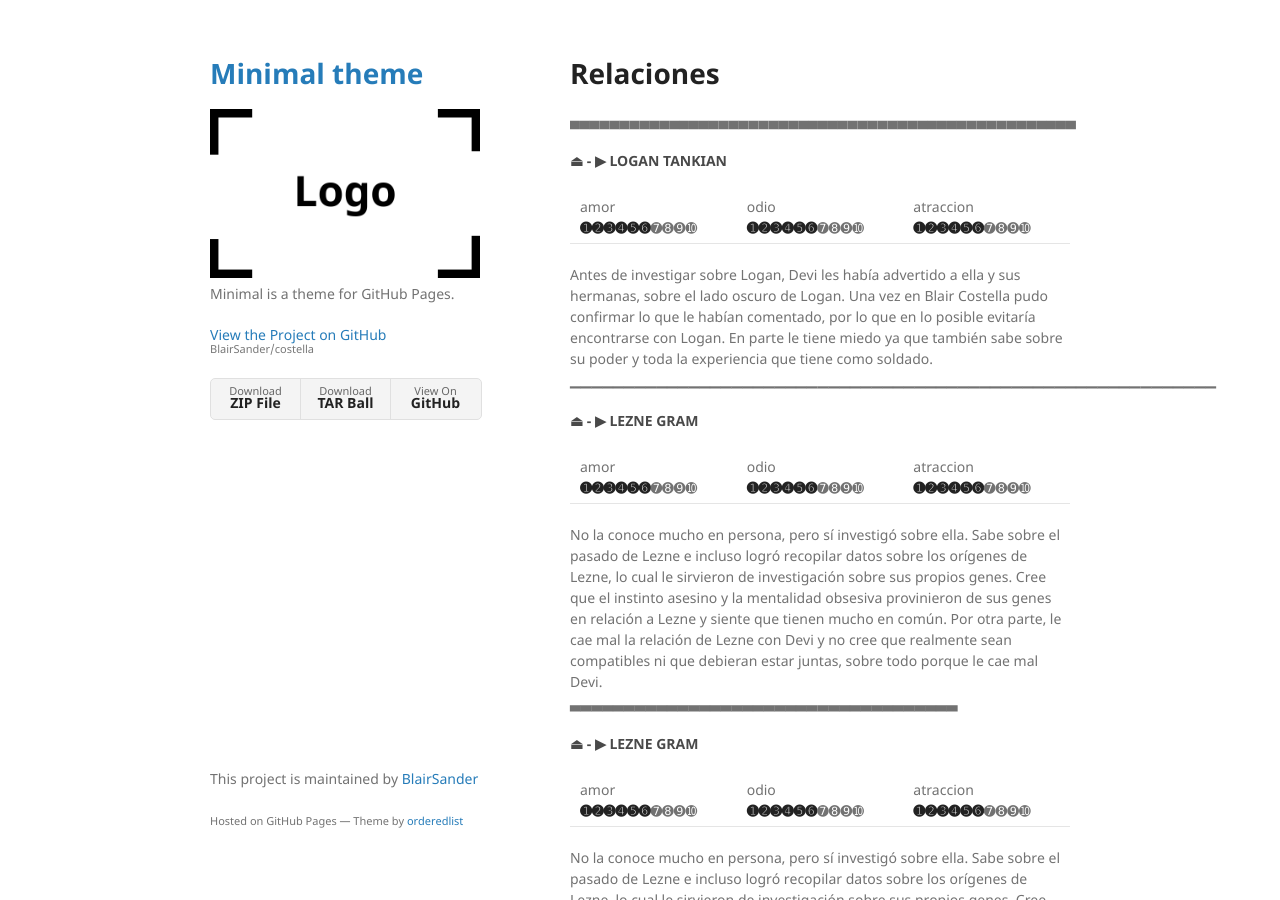
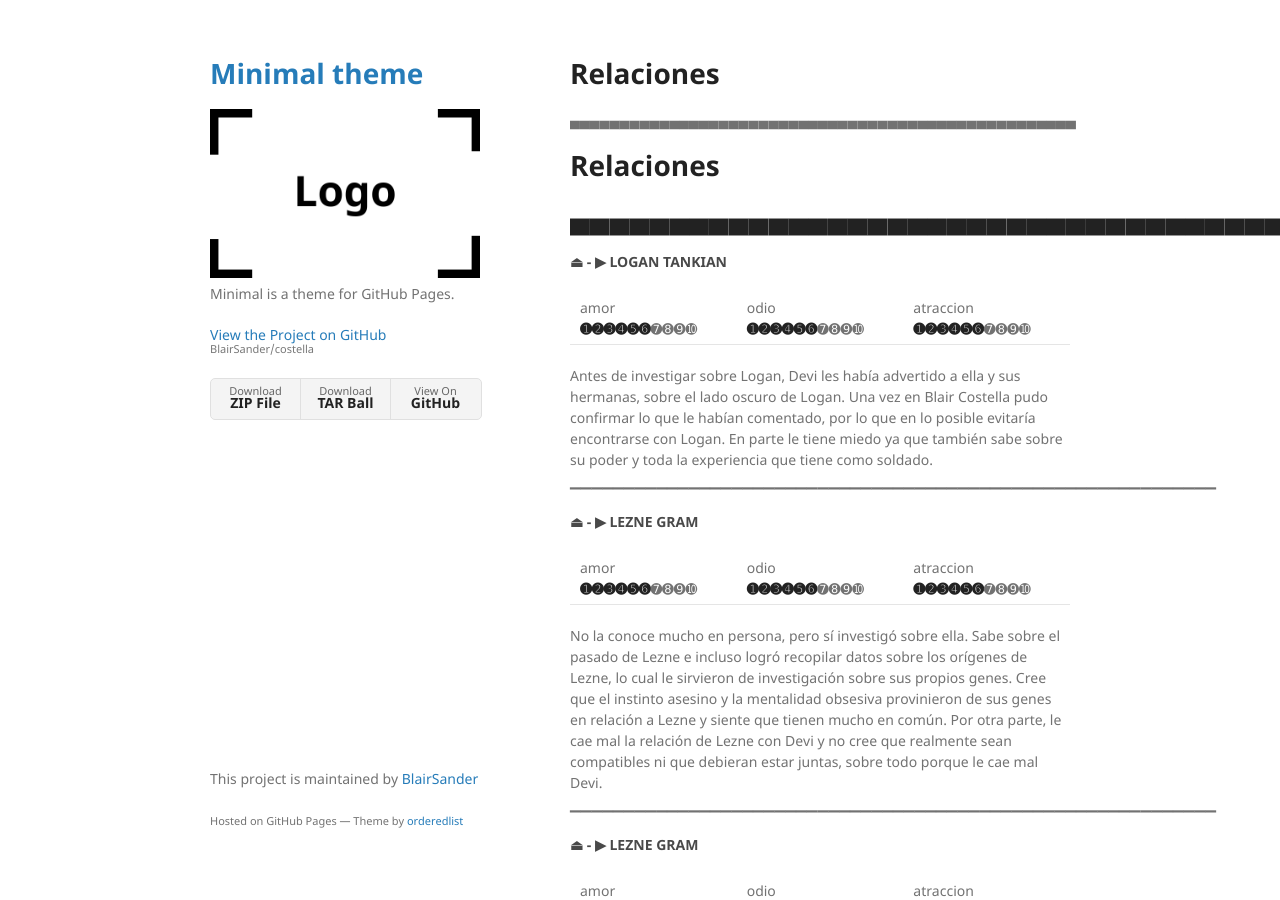
Before and after one commit to BlairSander/costella, a Jekyll site: the page built from relaciones.md, in a window 1280 px wide and 900 px high. Built offline with Jekyll 4.4.1, drawn with Linux system fonts in a browser that asks for light colours; our own code applies the rules of GitHub Pages for plain Markdown files.

Commit message:
Update relaciones.md

```diff
--- a/relaciones.md
+++ b/relaciones.md
@@ -4,6 +4,9 @@ layout: default
 # Relaciones
 ▄▄▄▄▄▄▄▄▄▄▄▄▄▄▄▄▄▄▄▄▄▄▄▄▄▄▄▄▄▄▄▄▄▄▄▄▄▄▄▄▄▄▄▄▄▄▄▄▄▄▄
 
+
+# Relaciones
+# ▄▄▄▄▄▄▄▄▄▄▄▄▄▄▄▄▄▄▄▄▄▄▄▄▄▄▄▄▄▄▄▄▄▄▄▄▄▄▄▄▄▄▄▄▄▄▄▄▄▄▄
 #### ⏏ - ▶ LOGAN TANKIAN
 
 | amor <br> **➊➋➌➍➎➏**➐➑➒➓ | odio<br>**➊➋➌➍➎➏**➐➑➒➓ | atraccion <br> **➊➋➌➍➎➏**➐➑➒➓  |
@@ -16,7 +19,7 @@ Antes de investigar sobre Logan, Devi les había advertido a ella y sus hermanas
 | amor <br> **➊➋➌➍➎➏**➐➑➒➓ | odio<br>**➊➋➌➍➎➏**➐➑➒➓ | atraccion <br> **➊➋➌➍➎➏**➐➑➒➓  |
 
 No la conoce mucho en persona, pero sí investigó sobre ella. Sabe sobre el pasado de Lezne e incluso logró recopilar datos sobre los orígenes de Lezne, lo cual le sirvieron de investigación sobre sus propios genes. Cree que el instinto asesino y la mentalidad obsesiva provinieron de sus genes en relación a Lezne y siente que tienen mucho en común. Por otra parte, le cae mal la relación de Lezne con Devi y no cree que realmente sean compatibles ni que debieran estar juntas, sobre todo porque le cae mal Devi.
-<br>▃▃▃▃▃▃▃▃▃▃▃▃▃▃▃▃▃▃▃▃▃▃▃▃▃▃▃▃▃▃▃▃▃▃▃▃
+<br>▁▁▁▁▁▁▁▁▁▁▁▁▁▁▁▁▁▁▁▁▁▁▁▁▁▁▁▁▁▁▁▁▁▁▁▁▁▁▁▁▁▁▁▁▁▁▁▁▁▁▁▁▁▁▁▁▁▁▁▁
 
 #### ⏏ - ▶ LEZNE GRAM
 
```
